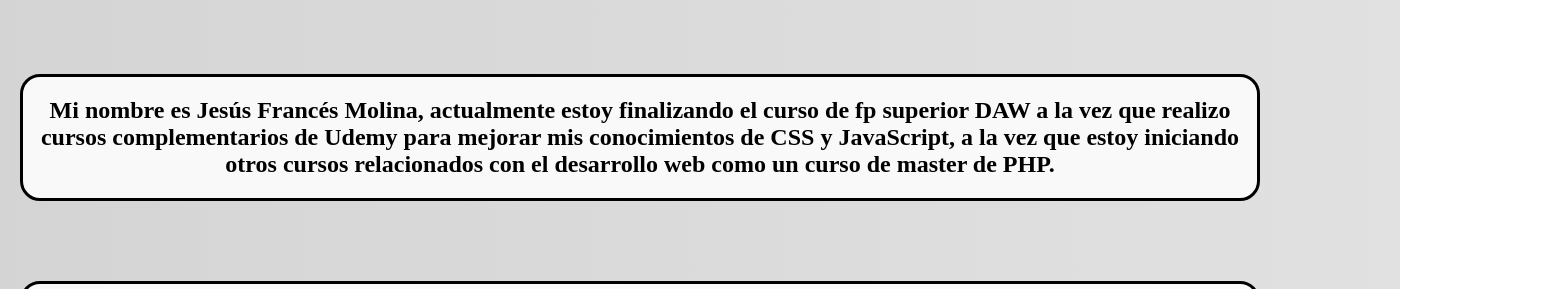
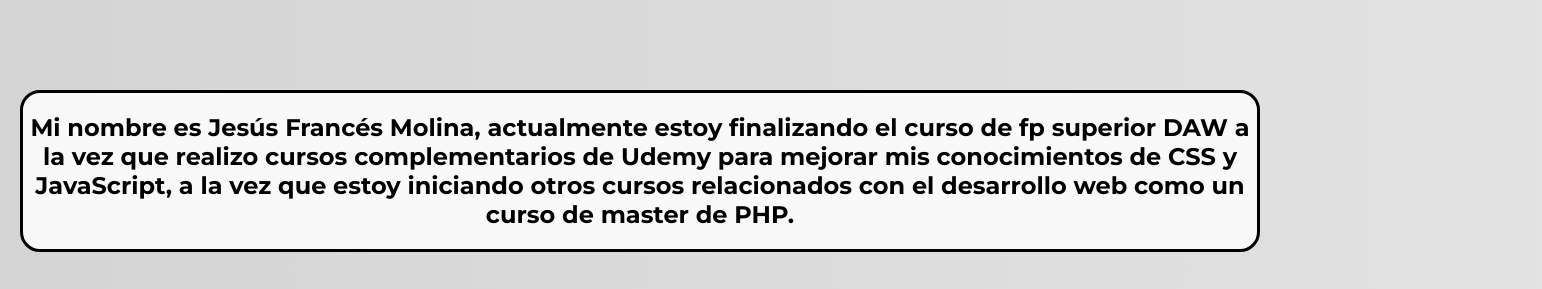
Before and after one commit to jefranmo93/portfolio, a plain HTML site: page index.html in a window 1280 px wide. Shown: the part 240-529 px from the top of the page, 1542 px wide, since content can reach past the window. Drawn offline with nearby package versions, Linux system fonts and the light colour scheme.

Commit message:
Update styles.css
Cambio estilo fuentes

```diff
--- a/styles.css
+++ b/styles.css
@@ -27,7 +27,16 @@ body {
   50% { background-position: 100% 50%; }
   100% { background-position: 0% 50%; }
 }
+/*Fuentes*/
+h1, h2, h3, h4, h5, h6 {
+  font-family: 'Montserrat', sans-serif;
+  font-weight: 700;
+}
 
+body, p, li, a {
+  font-family: 'Open Sans', sans-serif;
+  font-weight: 400;
+}
 #encabezado{
   margin-bottom: 80px;
 }
```
